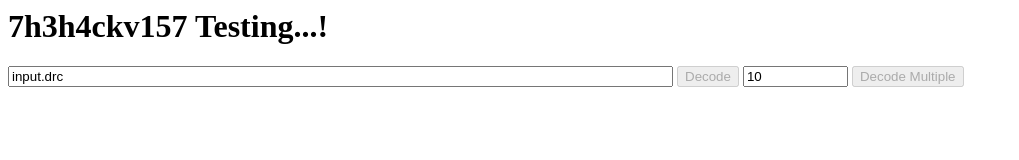
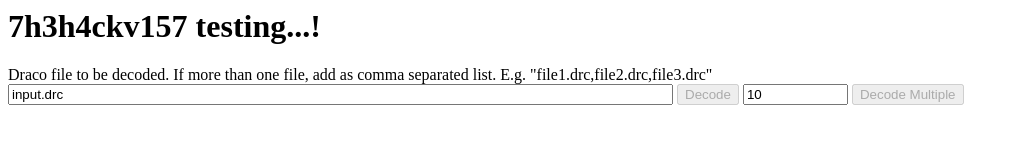
Before and after one commit to ArnoldAldrin/ArnoldAldrin.github.io, a plain HTML site: page index.html in a window 1280 px wide. Shown: the whole page, without its empty margins (0-1019 px from the left). Drawn offline with Linux system fonts and the light colour scheme.

Commit message:
Update index.html

```diff
--- a/index.html
+++ b/index.html
@@ -1,16 +1,16 @@
 <html>
-<head>
-
+  <head>
+  <title>7h3h4ckv157</title>
 
 <script type="text/javascript">
 'use strict';
+
 
 let decoderModule = {};
 let dracoDecoderType = {};
 
 
 let decoderPath = 'https://www.gstatic.com/draco/versioned/decoders/1.4.1/';
-
 
 function loadJavaScriptFile(path, onLoadFunc) {
   const head = document.getElementsByTagName('head')[0];
@@ -31,7 +31,6 @@ function loadWebAssemblyDecoder() {
   xhr.responseType = 'arraybuffer';
 
   xhr.onload = function() {
-
     dracoDecoderType['wasmBinary'] = xhr.response;
     createDecoderModule();
   };
@@ -41,7 +40,6 @@ function loadWebAssemblyDecoder() {
 
 function createDecoderModule() {
   const create_t0 = performance.now();
-
 
   DracoDecoderModule({}).then((module) => {
     decoderModule = module;
@@ -62,7 +60,8 @@ function loadDracoDecoder() {
                        loadWebAssemblyDecoder);
   }
 }
-\
+
+
 let dt = '';
 
 function startTable() {
@@ -93,7 +92,7 @@ function s_log(str, end_line, reset) {
     document.getElementById('status').innerHTML += "<br/>";
 }
 
-// Functions to handle the input from the buttons.
+
 function enableButtons() {
   document.getElementById('decodeOne').disabled = false;
   document.getElementById('decodeMult').disabled = false;
@@ -123,6 +122,7 @@ function onDecodeMultipleClick() {
   }
   testMeshDecodingAsync(fileList, 0);
 }
+
 
 function testMeshDecodingAsync(filenameList, index) {
   const xhr = new XMLHttpRequest();
@@ -181,7 +181,8 @@ loadDracoDecoder();
 </script>
 </head>
 <body>
-  <H1>7h3h4ckv157 Testing...!</H1>
+  <H1>7h3h4ckv157 testing...!</H1>
+  Draco file to be decoded. If more than one file, add as comma separated list. E.g. "file1.drc,file2.drc,file3.drc"</br>
   <input id="u" type="text" size="80" value="input.drc"/>
   <input type="button" value="Decode" id="decodeOne" onClick="onDecodeClick();" disabled>
   <input id="decode_count" type="text" size="10" value="10"/>
```
